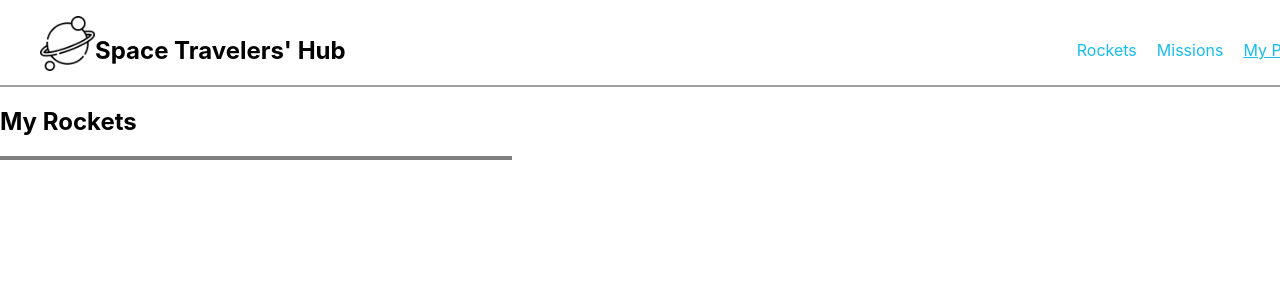
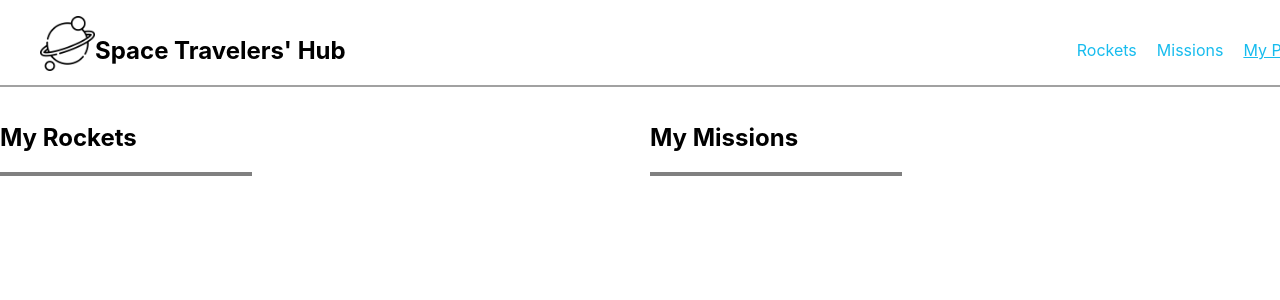
Before and after one commit to tomdan-ai/Travalers-space-hub, a React (Create React App) app: page /myprofile in a window 1280 px wide. Shown: the top 300 px of the page. Built offline with nearby package versions, Linux system fonts and the light colour scheme.

Commit message:
Add missions to profiles

```diff
--- a/src/App.css
+++ b/src/App.css
@@ -178,3 +178,15 @@ nav ul li a.active {
   border: none;
   border-radius: 5%;
 }
+
+.profiles {
+  display: flex;
+  gap: 20px;
+}
+
+.rockets {
+  width: 100%;
+}
+.missions {
+  width: 100%;
+}
--- a/src/Components/Profile.js
+++ b/src/Components/Profile.js
@@ -3,10 +3,14 @@ import { useSelector } from 'react-redux';
 
 const MyProfile = () => {
   const selectReservedRockets = (state) => state.rockets.rockets.filter((rocket) => rocket.reserved);
+  const selectReservedMissions = (state) => state.missions.missions.filter((mission) => mission.reserved);
+
   const reservedRockets = useSelector(selectReservedRockets);
+  const reservedMissions = useSelector(selectReservedMissions);
 
   return (
-    <div>
+    <div className='profiles'>
+      <div className='rockets'>
         <h2>My Rockets</h2>
         <table className="rocket-table">
           <tbody>
@@ -18,6 +22,21 @@ const MyProfile = () => {
           </tbody>
         </table>
       </div>
+      <div className='missions'>
+        <h2>My Missions</h2>
+        <table className="rocket-table">
+          <tbody>
+            {reservedMissions
+              .filter((mission) => mission.reserved) // Filter the reserved missions
+              .map((mission) => (
+                <tr key={mission.id}>
+                  <td>{mission.mission_name}</td>
+                </tr>
+              ))}
+          </tbody>
+        </table>
+      </div>
+    </div>
   );
 };
 
```
Lines whose indentation alone changed are shown as unchanged.
